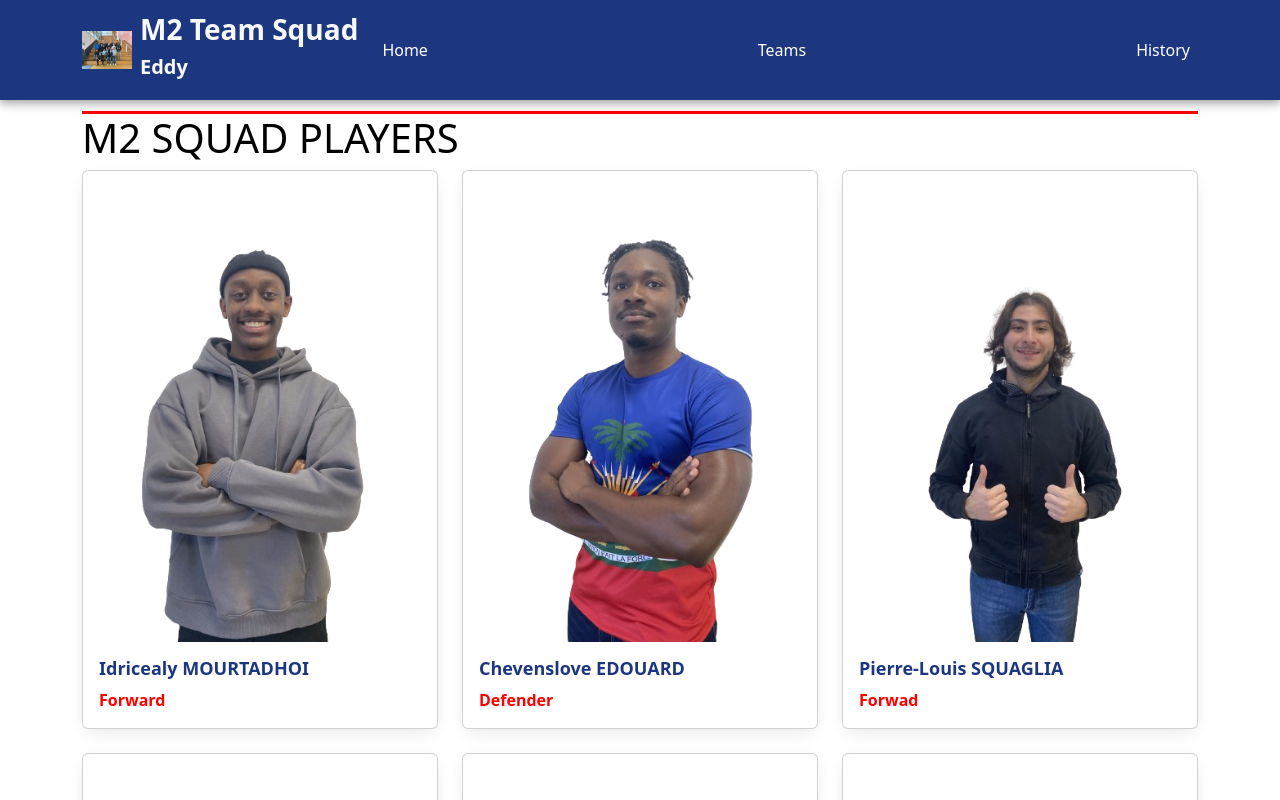
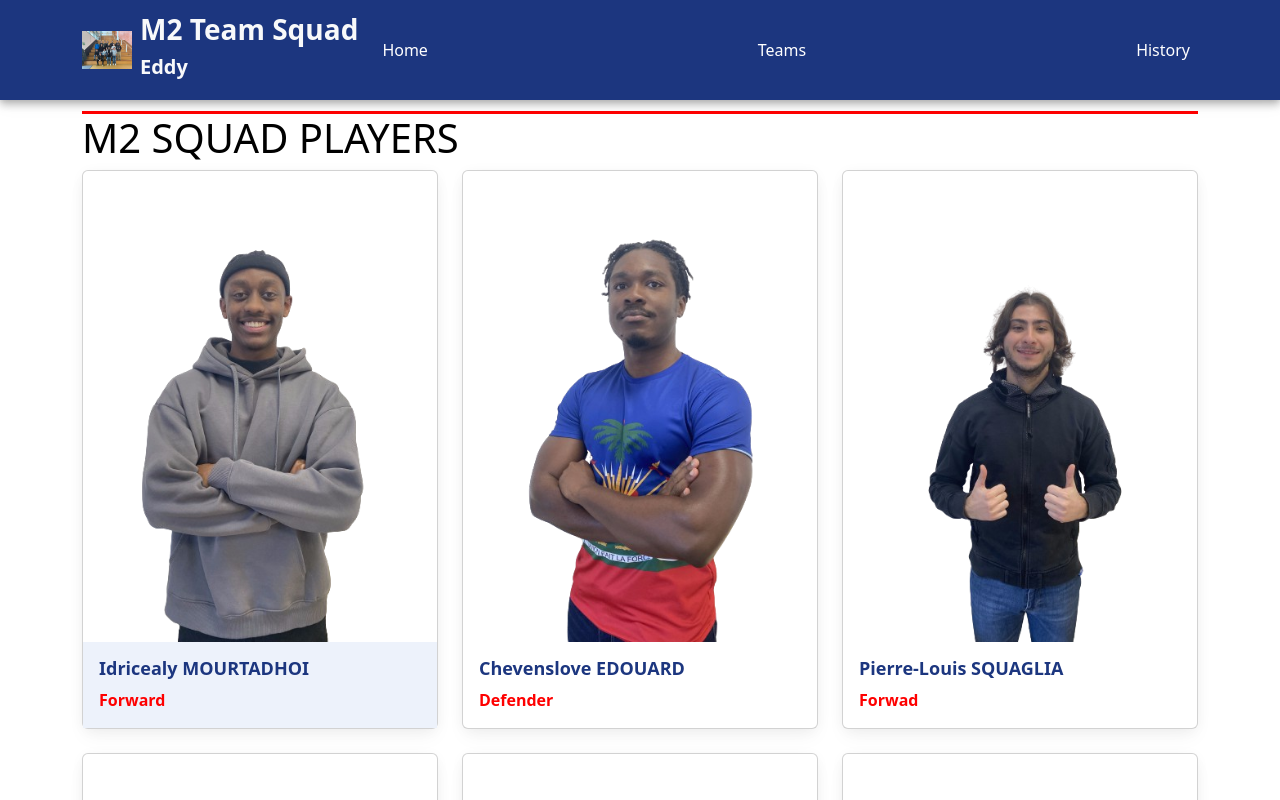
Before and after one commit to Edouard1er/team-player-presentation, a React (Create React App) app: page / in a window 1280 px wide. In both pictures the pointer is over the element 260 px from the left and 685 px from the top of the page. Shown: the top 800 px of the page. Built offline with nearby package versions, Linux system fonts and the light colour scheme.

Commit message:
Player page

```diff
--- a/src/components/PlayerCardComponent.js
+++ b/src/components/PlayerCardComponent.js
@@ -10,7 +10,7 @@ const PlayerCardComponent = ({ avatar, playerLink, playerName, playerDetail, pla
     return (
         <Card className='player-card'>
             <Card.Img onClick={()=> onClickHandler()} className='player-card-img' variant="top" src={avatar} alt={playerName} />
-            <Card.Body style={{cursor: "pointer"}} onClick={()=> onClickHandler()}>
+            <Card.Body className='player-card-body' style={{cursor: "pointer"}} onClick={()=> onClickHandler()}>
                 <Card.Title style={{color: "#1c367f", fontWeight: "bold", fontSize: "large"}}>{playerName}</Card.Title>
                 <Card.Text style={{color: "#fe0000", fontWeight: "bold"}}>{playerDetail}</Card.Text>
             </Card.Body>
--- a/src/styles/PlayerCardComponent.scss
+++ b/src/styles/PlayerCardComponent.scss
@@ -16,3 +16,7 @@
 .player-card-img:hover {
 background-color: #EDF2FB !important;
 }
+
+.player-card-body:hover{
+  background-color: #EDF2FB !important;
+}
```
